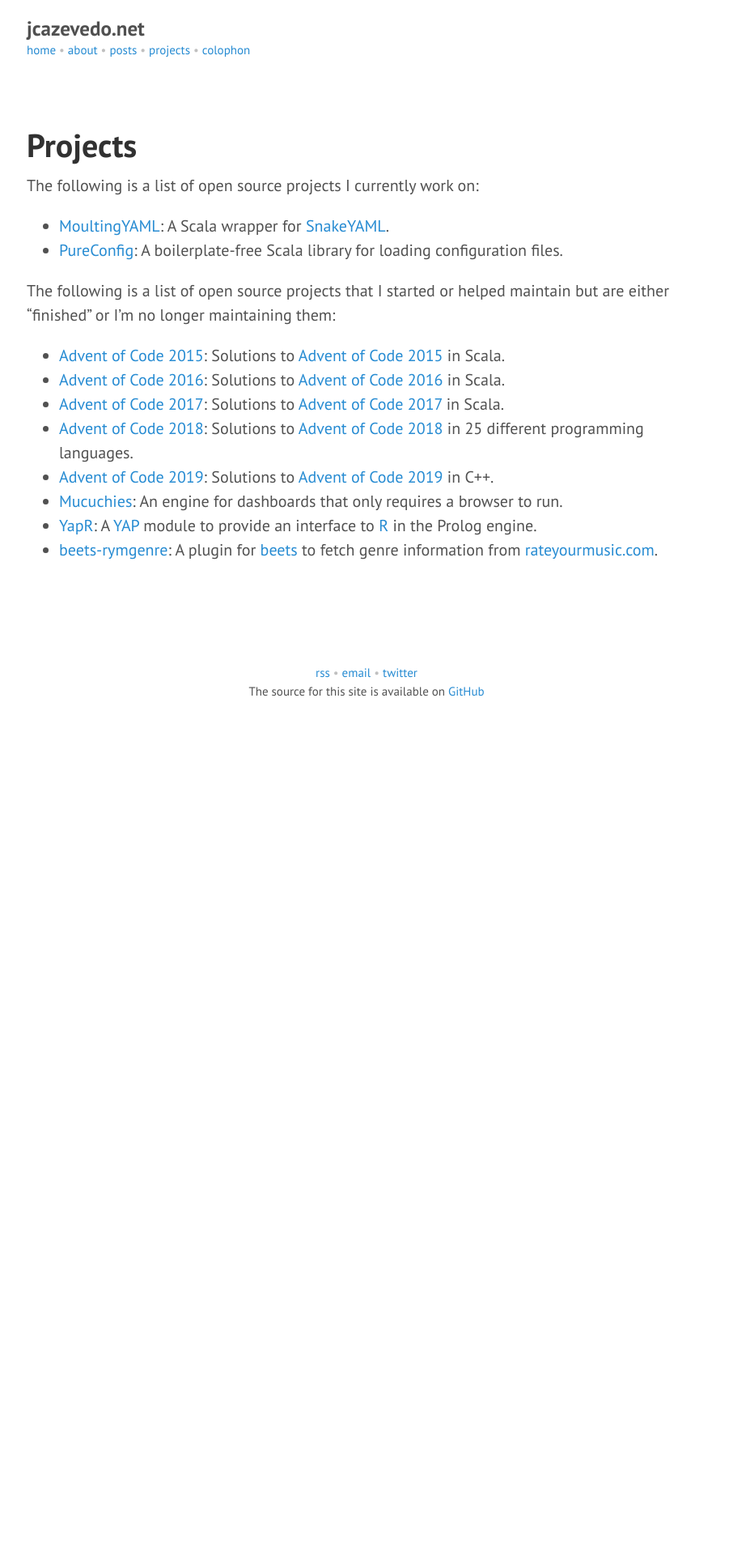
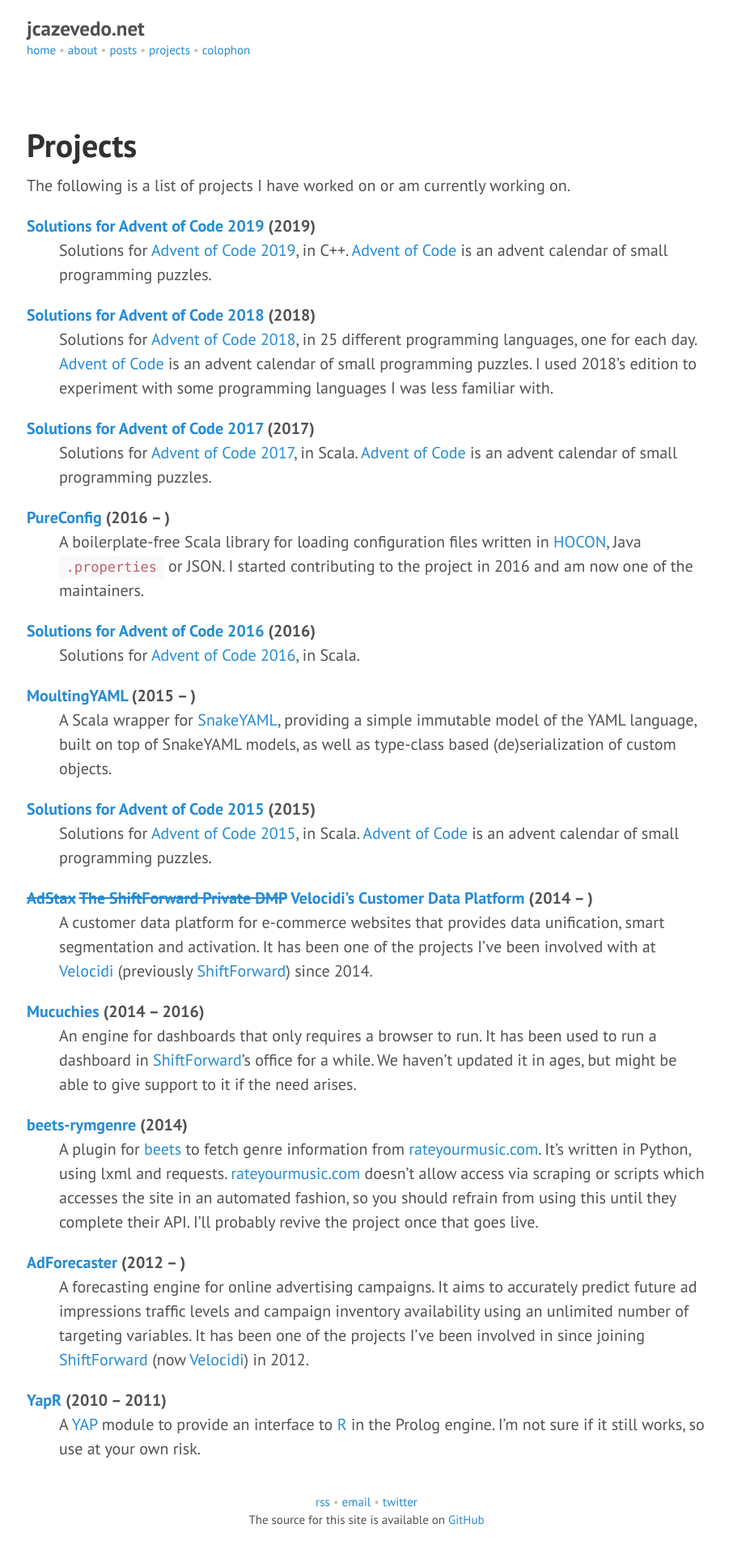
Before and after one commit to jcazevedo/jcazevedo.net, a Jekyll site: the page built from projects.md, in a window 1280 px wide. Shown: the whole page at 81% size, without its empty margins (187-1088 px from the left). Built offline with Jekyll 4.4.1, drawn with Linux system fonts in a browser that asks for light colours; before the commit the page ends 900 px from its top, so only the background shows below that.

Commit message:
Improve projects page

```diff
--- a/projects.md
+++ b/projects.md
@@ -5,27 +5,90 @@
 
 # Projects
 
-The following is a list of open source projects I currently work on:
+The following is a list of projects I have worked on or am currently working on.
 
-* [MoultingYAML](https://github.com/jcazevedo/moultingyaml): A Scala wrapper for
-  [SnakeYAML][snakeyaml].
-* [PureConfig](https://github.com/pureconfig/pureconfig): A boilerplate-free
-  Scala library for loading configuration files.
+[Solutions for Advent of Code 2019](https://github.com/jcazevedo/advent-of-code-2019) (2019)
 
-The following is a list of open source projects that I started or helped
-maintain but are either "finished" or I'm no longer maintaining them:
+: Solutions for [Advent of Code 2019](https://adventofcode.com/2019), in C++.
+[Advent of Code](https://adventofcode.com/) is an advent calendar of small
+programming puzzles.
 
-* [Advent of Code 2015](https://github.com/jcazevedo/advent-of-code-2015): Solutions to [Advent of Code 2015](https://adventofcode.com/2015) in Scala.
-* [Advent of Code 2016](https://github.com/jcazevedo/advent-of-code-2016): Solutions to [Advent of Code 2016](https://adventofcode.com/2016) in Scala.
-* [Advent of Code 2017](https://github.com/jcazevedo/advent-of-code-2017): Solutions to [Advent of Code 2017](https://adventofcode.com/2017) in Scala.
-* [Advent of Code 2018](https://github.com/jcazevedo/advent-of-code-2018): Solutions to [Advent of Code 2018](https://adventofcode.com/2018) in 25 different programming languages.
-* [Advent of Code 2019](https://github.com/jcazevedo/advent-of-code-2019): Solutions to [Advent of Code 2019](https://adventofcode.com/2019) in C++.
-* [Mucuchies](https://github.com/ShiftForward/mucuchies): An engine for dashboards that only requires a browser to run.
-* [YapR](https://github.com/jcazevedo/YapR): A [YAP][yap] module to provide an interface to [R][r] in the Prolog engine.
-* [beets-rymgenre](https://github.com/jcazevedo/beets-rymgenre): A plugin for [beets][beets] to fetch genre information from [rateyourmusic.com][rym].
+[Solutions for Advent of Code 2018](https://github.com/jcazevedo/advent-of-code-2018) (2018)
+
+: Solutions for [Advent of Code 2018](https://adventofcode.com/2018), in 25
+different programming languages, one for each day. [Advent of
+Code](https://adventofcode.com/) is an advent calendar of small programming
+puzzles. I used 2018's edition to experiment with some programming languages I
+was less familiar with.
+
+[Solutions for Advent of Code 2017](https://github.com/jcazevedo/advent-of-code-2017) (2017)
+
+: Solutions for [Advent of Code 2017](https://adventofcode.com/2017), in Scala.
+[Advent of Code](https://adventofcode.com/) is an advent calendar of small
+programming puzzles.
+
+[PureConfig](https://github.com/pureconfig/pureconfig) (2016 -- )
+
+: A boilerplate-free Scala library for loading configuration files written in
+[HOCON][hocon], Java `.properties` or JSON. I started contributing to the
+project in 2016 and am now one of the maintainers.
+
+[Solutions for Advent of Code 2016](https://github.com/jcazevedo/advent-of-code-2016) (2016)
+
+: Solutions for [Advent of Code 2016](https://adventofcode.com/2016), in Scala.
+
+[MoultingYAML](https://github.com/jcazevedo/moultingyaml) (2015 -- )
+
+: A Scala wrapper for [SnakeYAML][snakeyaml], providing a simple immutable model
+of the YAML language, built on top of SnakeYAML models, as well as type-class
+based (de)serialization of custom objects.
+
+[Solutions for Advent of Code 2015](https://github.com/jcazevedo/advent-of-code-2015) (2015)
+
+: Solutions for [Advent of Code 2015](https://adventofcode.com/2015), in Scala.
+[Advent of Code](https://adventofcode.com/) is an advent calendar of small
+programming puzzles.
+
+[~~AdStax~~ ~~The ShiftForward Private DMP~~ Velocidi's Customer Data Platform](https://www.velocidi.com/product/) (2014 -- )
+
+: A customer data platform for e-commerce websites that provides data
+unification, smart segmentation and activation. It has been one of the projects
+I've been involved with at [Velocidi][velocidi] (previously [ShiftForward][sf])
+since 2014.
+
+[Mucuchies](https://github.com/ShiftForward/mucuchies) (2014 -- 2016)
+
+: An engine for dashboards that only requires a browser to run. It has been used
+to run a dashboard in [ShiftForward][sf]'s office for a while. We haven't
+updated it in ages, but might be able to give support to it if the need arises.
+
+[beets-rymgenre](https://github.com/jcazevedo/beets-rymgenre) (2014)
+
+: A plugin for [beets][beets] to fetch genre information from
+[rateyourmusic.com][rym]. It’s written in Python, using lxml and requests.
+[rateyourmusic.com][rym] doesn't allow access via scraping or scripts which
+accesses the site in an automated fashion, so you should refrain from using this
+until they complete their API. I'll probably revive the project once that goes
+live.
+
+[AdForecaster](https://www.adforecaster.com/) (2012 -- )
+
+: A forecasting engine for online advertising campaigns. It aims to accurately
+predict future ad impressions traffic levels and campaign inventory availability
+using an unlimited number of targeting variables. It has been one of the
+projects I've been involved in since joining [ShiftForward][sf] (now
+[Velocidi][velocidi]) in 2012.
+
+[YapR](https://github.com/jcazevedo/YapR) (2010 -- 2011)
+
+: A [YAP][yap] module to provide an interface to [R][r] in the Prolog engine.
+I'm not sure if it still works, so use at your own risk.
 
 [beets]: http://beets.radbox.org/
+[hocon]: https://github.com/lightbend/config/blob/master/HOCON.md#hocon-human-optimized-config-object-notation
 [r]: http://www.r-project.org/
 [rym]: http://rateyourmusic.com/
+[sf]: https://www.shiftforward.eu/
 [snakeyaml]: https://bitbucket.org/asomov/snakeyaml
+[velocidi]: https://www.velocidi.com/
 [yap]: http://www.dcc.fc.up.pt/~vsc/Yap/
```
